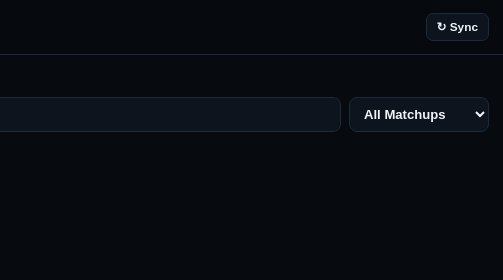
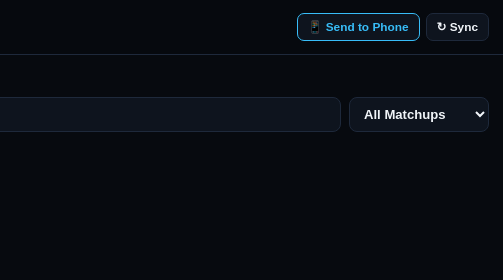
Before and after one commit to RockoDevXda/sports-command-center, a plain HTML site: page index.html in a window 1280 px wide. Shown: the top 280 px of the page, 777-1280 px from the left. Drawn offline with Linux system fonts and the light colour scheme; no server answers.

Commit message:
Update index.html

```diff
--- a/index.html
+++ b/index.html
@@ -577,6 +577,7 @@
       </div>
     </div>
     <div class="header-actions">
+      <button id="syncPhoneBtn" class="btn-sm" style="border-color:var(--cyan); color:var(--cyan);" onclick="exportSlipToPhoneUrl()">📱 Send to Phone</button>
       <button id="installBtn" class="btn-sm" style="display:none; border-color:var(--emerald); color:var(--emerald);">📲 Install</button>
       <button class="btn-sm" onclick="handleManualRefresh()">↻ Sync</button>
     </div>
```
